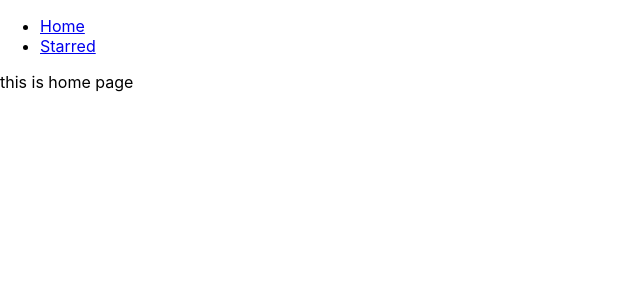
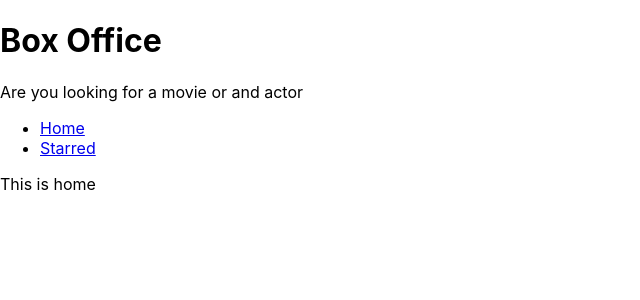
Before and after one commit to 6six7sven/box-office, a React (Create React App) app: page / in a window 1280 px wide. Shown: the top 300 px of the page, without its empty margins (0-640 px from the left). Built offline with nearby package versions, Linux system fonts and the light colour scheme.

Commit message:
added layout mgmt and created title

```diff
--- a/src/App.js
+++ b/src/App.js
@@ -1,16 +1,12 @@
 import React from 'react';
 import { Switch, Route } from 'react-router-dom';
-import Navs from './components/Navs'
+
 import Home from './pages/Home';
 import Starred from './pages/Starred';
 
 
 function App() {
   return (
-    <div>
-
-    <Navs />
-
     <Switch>
       <Route exact path="/">
         <Home />
@@ -27,7 +23,6 @@
 
       </Route>
     </Switch>
-    </div>
   );
 }
 
--- /dev/null
+++ b/src/components/MainPageLayout.js
@@ -0,0 +1,19 @@
+import React from "react";
+
+import Navs from "./Navs";
+
+import Title from "./Title";
+
+
+const MainPageLayout = ({   children    }) => {
+    return (
+        <div>
+            <Title title = "Box Office" subtitle = "Are you looking for a movie or and actor"/>
+            <Navs />
+
+            {   children    }
+        </div>
+    );
+};
+
+export default MainPageLayout;
--- /dev/null
+++ b/src/components/Title.js
@@ -0,0 +1,16 @@
+import React from "react";
+
+const Title = ({  title, subtitle   }) => {
+    return (
+        <div>
+            <h1>
+                {title}
+            </h1>
+            <p>
+                {subtitle}
+            </p>
+        </div>
+    )
+}
+
+export default Title;
--- a/src/pages/Home.js
+++ b/src/pages/Home.js
@@ -1,11 +1,8 @@
 import React from "react";
+import MainPageLayout from "../components/MainPageLayout";
 
 const Home = () => {
-    return (
-        <div>
-            this is home page
-        </div>
-    )
+    return <MainPageLayout> This is home </MainPageLayout>
 }
 
 export default Home;
--- a/src/pages/Starred.js
+++ b/src/pages/Starred.js
@@ -1,11 +1,8 @@
 import React from "react";
+import MainPageLayout from "../components/MainPageLayout";
 
 const Starred = () => {
-    return (
-        <div>
-            this is starred page
-        </div>
-    )
-}
+    return <MainPageLayout> This is starred </MainPageLayout>
+};
 
 export default Starred;
```
